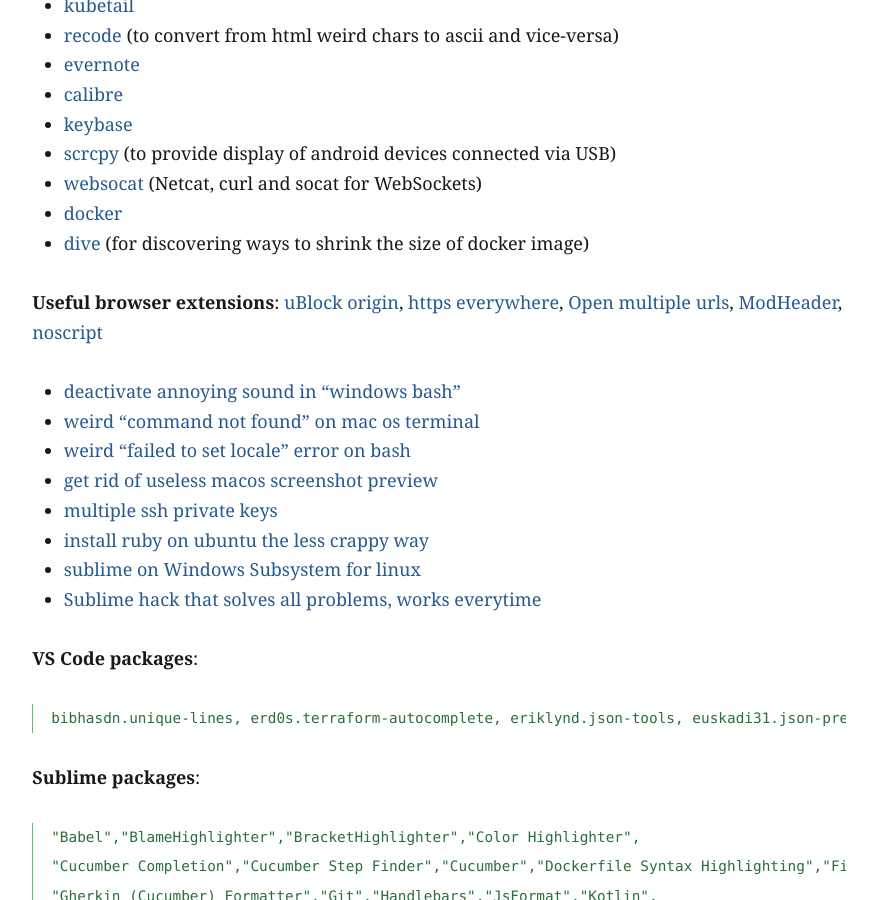
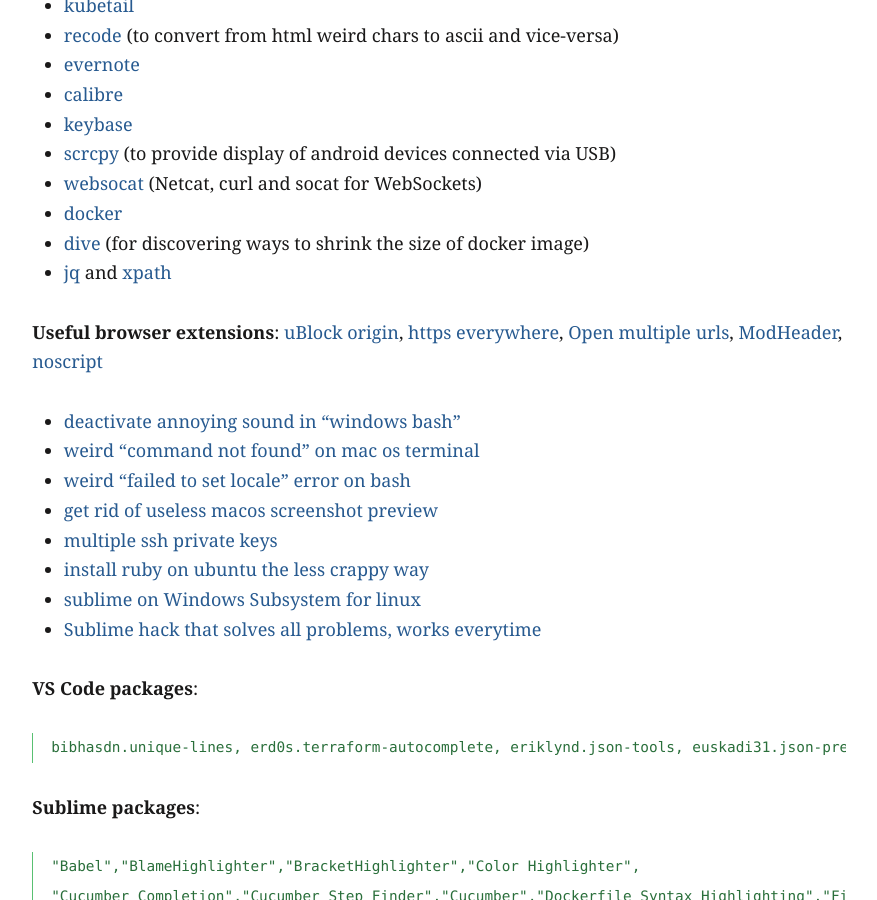
Before and after one commit to filfreire/filfreire.github.io, a Jekyll site: the page built from onboard.md, in a window 1280 px wide and 900 px high, scrolled down 1526 px. Shown: the whole window, without its empty margins (201-1078 px from the left). Built offline with Jekyll 4.4.1, drawn with Linux system fonts in a browser that asks for light colours.

Commit message:
update onboard

```diff
--- a/onboard.md
+++ b/onboard.md
@@ -52,6 +52,7 @@
 - [websocat](https://github.com/vi/websocat) (Netcat, curl and socat for WebSockets)
 - [docker](https://docs.docker.com/engine/install/)
 - [dive](https://github.com/wagoodman/dive) (for discovering ways to shrink the size of docker image)
+- [jq](https://stedolan.github.io/jq/) and [xpath](https://manpages.ubuntu.com/manpages/precise/en/man1/xpath.1p.html)
 
 **Useful browser extensions**: [uBlock origin](https://github.com/gorhill/uBlock), [https everywhere](https://www.eff.org/https-everywhere), [Open multiple urls](https://chrome.google.com/webstore/detail/open-multiple-urls/oifijhaokejakekmnjmphonojcfkpbbh?hl=en), [ModHeader](https://chrome.google.com/webstore/detail/modheader/idgpnmonknjnojddfkpgkljpfnnfcklj), [noscript](https://noscript.net/)
 
```
